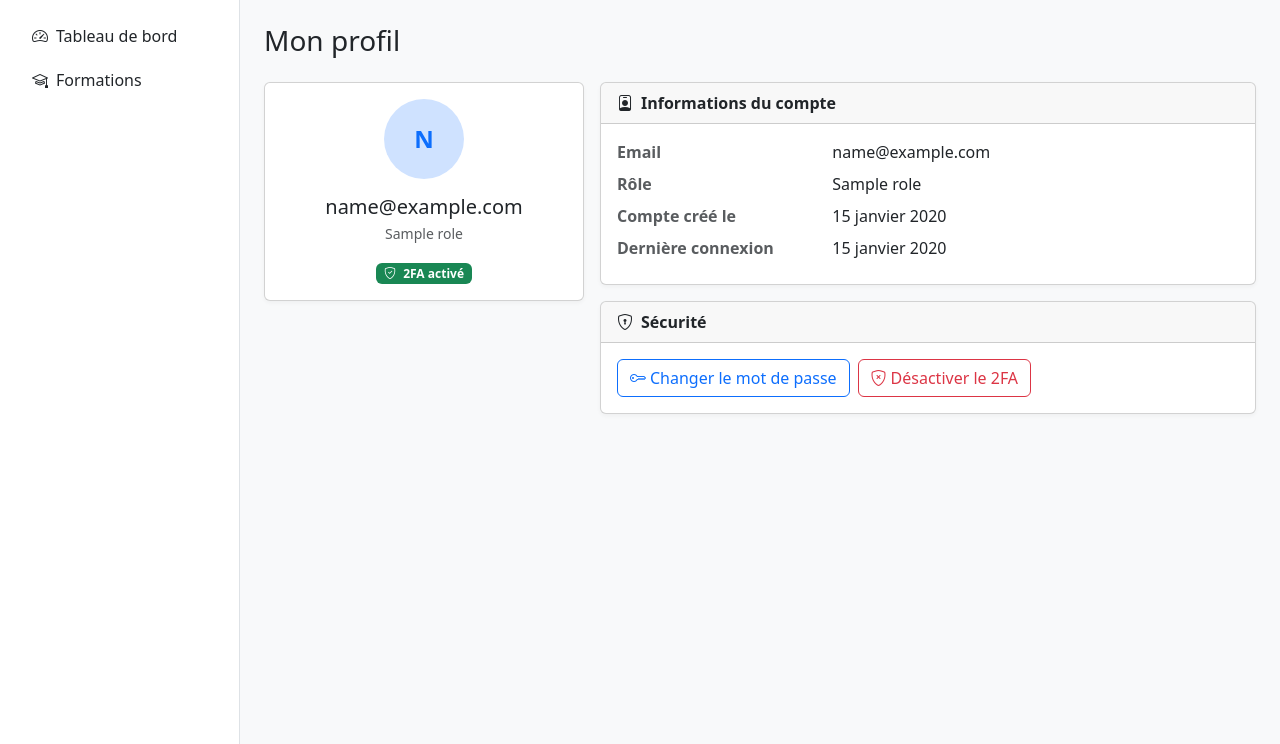
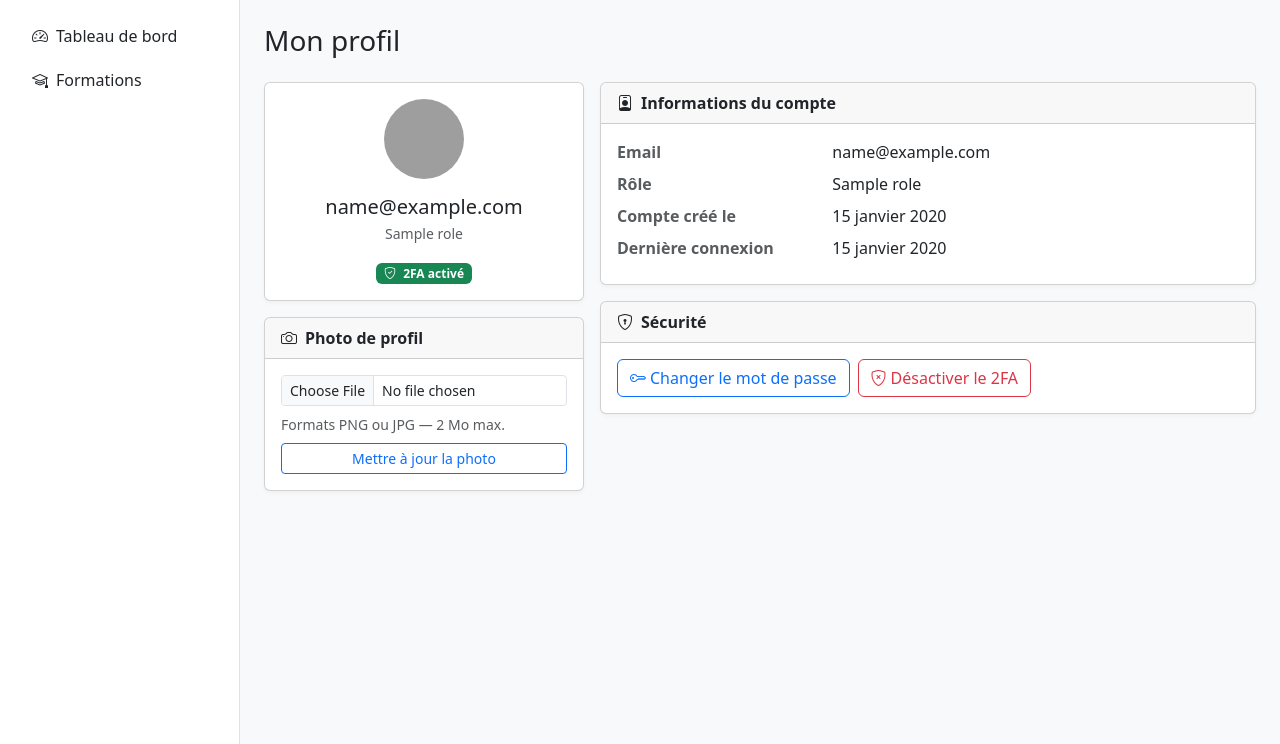
Before and after one commit to BARAKETFares/RH_platform, a Flask app: page /auth/profile in a window 1280 px wide. Shown: the part 56-800 px from the top of the page. Run offline with Flask 3, Linux system fonts and the light colour scheme; a user stored in the database is signed in; tables that the repository leaves empty hold one stand-in row (values such as "Sample post"); parts of the project's set-up code (start-up, migrations or seed data) failed here and were passed over; some libraries are stand-ins or nearby versions; grey boxes are pictures that could not be loaded.

Commit message:
feat: upload et affichage photo de profil utilisateur
Colonne avatar_path (users) + migration Alembic. Upload PNG/JPG 2 Mo
max (AvatarUploadForm, validation serveur), stockage sur disque dans
storage/uploads/avatars/ (même convention que les CV), route de
service GET /auth/avatar/<user_id> avec fallback initiales existant.

```diff
--- a/app/blueprints/auth/forms.py
+++ b/app/blueprints/auth/forms.py
@@ -15,6 +15,7 @@ Utilisation dans un template :
 from __future__ import annotations
 
 from flask_wtf import FlaskForm
+from flask_wtf.file import FileAllowed, FileField, FileRequired, FileSize
 from wtforms import BooleanField, EmailField, PasswordField, SubmitField
 from wtforms.validators import (
     DataRequired,
@@ -347,3 +348,18 @@ class DisableTwoFactorForm(FlaskForm):
     )
 
     submit = SubmitField(label="Désactiver le 2FA")
+
+
+class AvatarUploadForm(FlaskForm):
+    """Formulaire d'upload de la photo de profil (PNG/JPG, 2 Mo max)."""
+
+    avatar = FileField(
+        label="Photo de profil",
+        validators=[
+            FileRequired(message="Sélectionnez une image."),
+            FileAllowed(["png", "jpg", "jpeg"], "Seuls les fichiers PNG et JPG sont acceptés."),
+            FileSize(max_size=2 * 1024 * 1024, message="L'image ne doit pas dépasser 2 Mo."),
+        ],
+    )
+
+    submit = SubmitField(label="Mettre à jour la photo")
--- a/app/blueprints/auth/routes.py
+++ b/app/blueprints/auth/routes.py
@@ -26,12 +26,17 @@ Flux changement mot de passe :
 from __future__ import annotations
 
 import logging
+import uuid
+from pathlib import Path
 
 from flask import (
+    abort,
+    current_app,
     flash,
     redirect,
     render_template,
     request,
+    send_from_directory,
     session,
     url_for,
 )
@@ -41,6 +46,7 @@ from flask_login import (
     login_user,
     logout_user as _flask_logout,
 )
+from werkzeug.utils import secure_filename
 
 from app.extensions import limiter
 from app.models.user import PasswordResetToken, User
@@ -56,6 +62,7 @@ from app.utils.decorators import require_permission, require_role
 from app.utils.exceptions import AuthenticationError, BusinessRuleError, ValidationError
 from . import bp
 from .forms import (
+    AvatarUploadForm,
     ChangePasswordForm,
     DisableTwoFactorForm,
     LoginForm,
@@ -498,6 +505,60 @@ def profile_get():
         user=current_user,
         pending_leaves=pending_leaves,
         leave_balances=leave_balances,
+        avatar_form=AvatarUploadForm(),
+    )
+
+
+@bp.post("/profile/avatar")
+@login_required
+def profile_avatar_post():
+    """Sauvegarde la photo de profil de l'utilisateur connecté."""
+    form = AvatarUploadForm()
+    if not form.validate_on_submit():
+        for error in form.avatar.errors:
+            flash(error, "error")
+        return redirect(url_for("auth.profile_get"))
+
+    avatar_file = form.avatar.data
+    safe_name = secure_filename(avatar_file.filename)
+    ext = safe_name.rsplit(".", 1)[-1].lower()
+    filename = f"{uuid.uuid4().hex}_{current_user.id}.{ext}"
+
+    upload_dir = Path(current_app.config["UPLOAD_FOLDER"]) / "avatars"
+    upload_dir.mkdir(parents=True, exist_ok=True)
+    avatar_file.save(upload_dir / filename)
+
+    from app.extensions import db
+
+    old_avatar_path = current_user.avatar_path
+    current_user.avatar_path = str(Path("avatars") / filename)
+    db.session.commit()
+
+    if old_avatar_path:
+        old_full_path = Path(current_app.config["UPLOAD_FOLDER"]) / old_avatar_path
+        old_full_path.unlink(missing_ok=True)
+
+    flash("Photo de profil mise à jour.", "success")
+    return redirect(url_for("auth.profile_get"))
+
+
+@bp.get("/avatar/<int:user_id>")
+@login_required
+def avatar_get(user_id: int):
+    """Sert la photo de profil d'un utilisateur (réservé aux utilisateurs connectés)."""
+    user = User.get_or_404(user_id)
+    if not user.avatar_path:
+        abort(404, description="Aucune photo de profil pour cet utilisateur.")
+
+    upload_dir = Path(current_app.config["UPLOAD_FOLDER"])
+    avatar_full = upload_dir / user.avatar_path
+    ext = avatar_full.suffix.lower().lstrip(".")
+    mimetype = "image/jpeg" if ext in ("jpg", "jpeg") else "image/png"
+
+    return send_from_directory(
+        avatar_full.parent,
+        avatar_full.name,
+        mimetype=mimetype,
     )
 
 
--- a/app/models/user.py
+++ b/app/models/user.py
@@ -113,6 +113,12 @@ class User(UserMixin, db.Model):
     )
     timezone: Mapped[str] = mapped_column(
         String(64), nullable=False, default="Europe/Paris"
+    )
+
+    # ── Avatar ────────────────────────────────────────────────────────────────
+    avatar_path: Mapped[Optional[str]] = mapped_column(
+        String(500), nullable=True,
+        comment="Chemin relatif depuis UPLOAD_FOLDER — pas de donnée sensible, non chiffré",
     )
 
     # ── Timestamps ────────────────────────────────────────────────────────────
--- a/app/templates/auth/profile.html
+++ b/app/templates/auth/profile.html
@@ -10,10 +10,16 @@
   <div class="col-lg-4">
     <div class="card text-center">
       <div class="card-body">
+        {% if user.avatar_path %}
+        <img src="{{ url_for('auth.avatar_get', user_id=user.id) }}" alt="Photo de profil"
+             class="rounded-circle mx-auto mb-3 d-block"
+             style="width:80px;height:80px;object-fit:cover;">
+        {% else %}
         <div class="avatar-circle bg-primary-subtle text-primary mx-auto mb-3"
              style="width:80px;height:80px;font-size:1.5rem;">
           {{ (user.employee.full_name if user.employee else user.email) | initials }}
         </div>
+        {% endif %}
         <h5 class="mb-1">
           {{ user.employee.full_name if user.employee else user.email }}
         </h5>
@@ -22,6 +28,29 @@
           <i class="bi bi-shield-{{ 'check' if user.totp_enabled else 'exclamation' }} me-1"></i>
           2FA {{ 'activé' if user.totp_enabled else 'désactivé' }}
         </span>
+      </div>
+    </div>
+
+    {# Upload photo de profil #}
+    <div class="card mt-3">
+      <div class="card-header fw-semibold">
+        <i class="bi bi-camera me-2"></i>Photo de profil
+      </div>
+      <div class="card-body">
+        <form method="POST" action="{{ url_for('auth.profile_avatar_post') }}"
+              enctype="multipart/form-data" novalidate>
+          {{ avatar_form.hidden_tag() }}
+          <div class="mb-2">
+            {{ avatar_form.avatar(class="form-control form-control-sm" ~ (" is-invalid" if avatar_form.avatar.errors else ""), accept=".png,.jpg,.jpeg") }}
+            {% if avatar_form.avatar.errors %}
+            <div class="invalid-feedback d-block">
+              {% for error in avatar_form.avatar.errors %}<div>{{ error }}</div>{% endfor %}
+            </div>
+            {% endif %}
+          </div>
+          <small class="text-muted d-block mb-2">Formats PNG ou JPG — 2 Mo max.</small>
+          {{ avatar_form.submit(class="btn btn-sm btn-outline-primary w-100") }}
+        </form>
       </div>
     </div>
   </div>
```
Also changed, not shown: migrations/versions/f7331b8d5cf3_add_avatar_path_to_users.py (added, +32 -0 lines).
